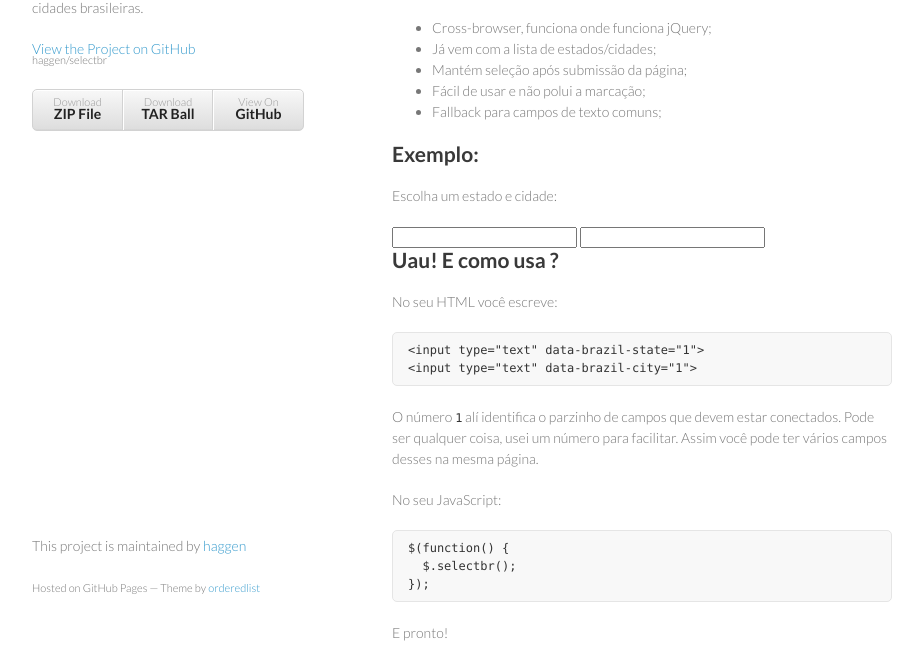
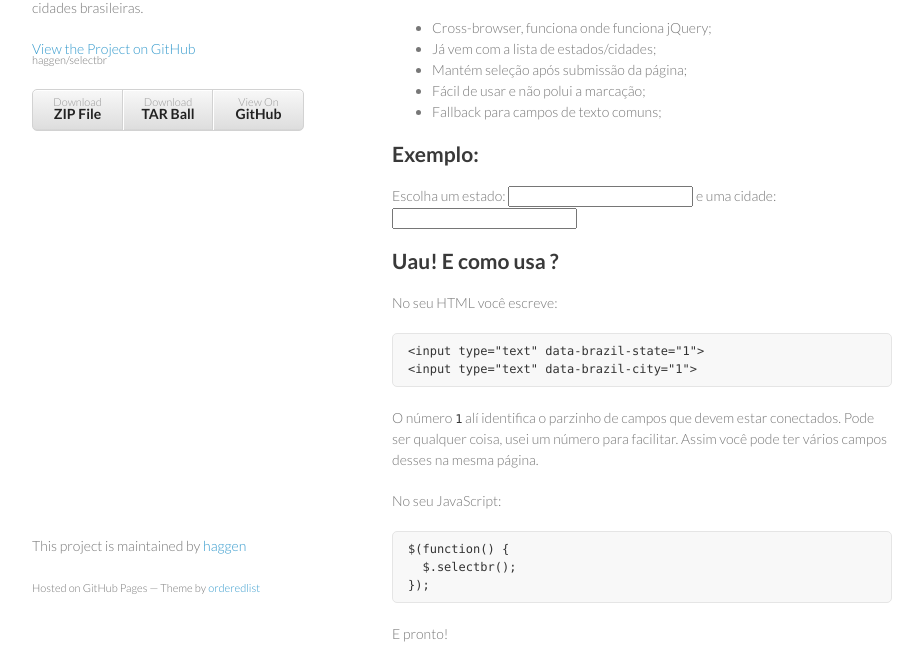
Before and after one commit to haggen/selectbr, a plain HTML site: page index.html in a window 1280 px wide. Shown: the part 133-793 px from the top of the page, without its empty margins (178-1101 px from the left). Drawn offline with nearby package versions, Linux system fonts and the light colour scheme; a script that the page names is missing.

Commit message:
fix demo

```diff
--- a/index.html
+++ b/index.html
@@ -40,10 +40,12 @@
 <li>Fallback para campos de texto comuns;</li>
 </ul><h2>Exemplo:</h2>
 
-<p>Escolha um estado e cidade:</p>
-
-<input type="text" data-brazil-city="1">
-<input type="text" data-brazil-state="1">
+<form>
+  <label>Escolha um estado:</label>
+  <input type="text" data-brazil-state="1">
+  <label>e uma cidade:</label>
+  <input type="text" data-brazil-city="1">
+</form>
 
 <h2>Uau! E como usa ?</h2>
 
@@ -94,7 +96,7 @@
     </div>
     <script src="//code.jquery.com/jquery.min.js"></script>
     <script src="https://raw.github.com/haggen/selectbr/master/selectbr.min.js"></script>
-    <script>$(function() { $.selectbr('https://raw.github.com/haggen/selectbr/master/brazil.json'); });</script>
+    <script>$(function() { $.selectbr(); });</script>
     <script src="javascripts/scale.fix.js"></script>
               <script type="text/javascript">
             var gaJsHost = (("https:" == document.location.protocol) ? "https://ssl." : "http://www.");
--- a/stylesheets/styles.css
+++ b/stylesheets/styles.css
@@ -12,7 +12,7 @@ h1, h2, h3, h4, h5, h6 {
   margin:0 0 20px;
 }
 
-p, ul, ol, table, pre, dl {
+p, ul, ol, table, pre, dl, form {
   margin:0 0 20px;
 }
 
```
